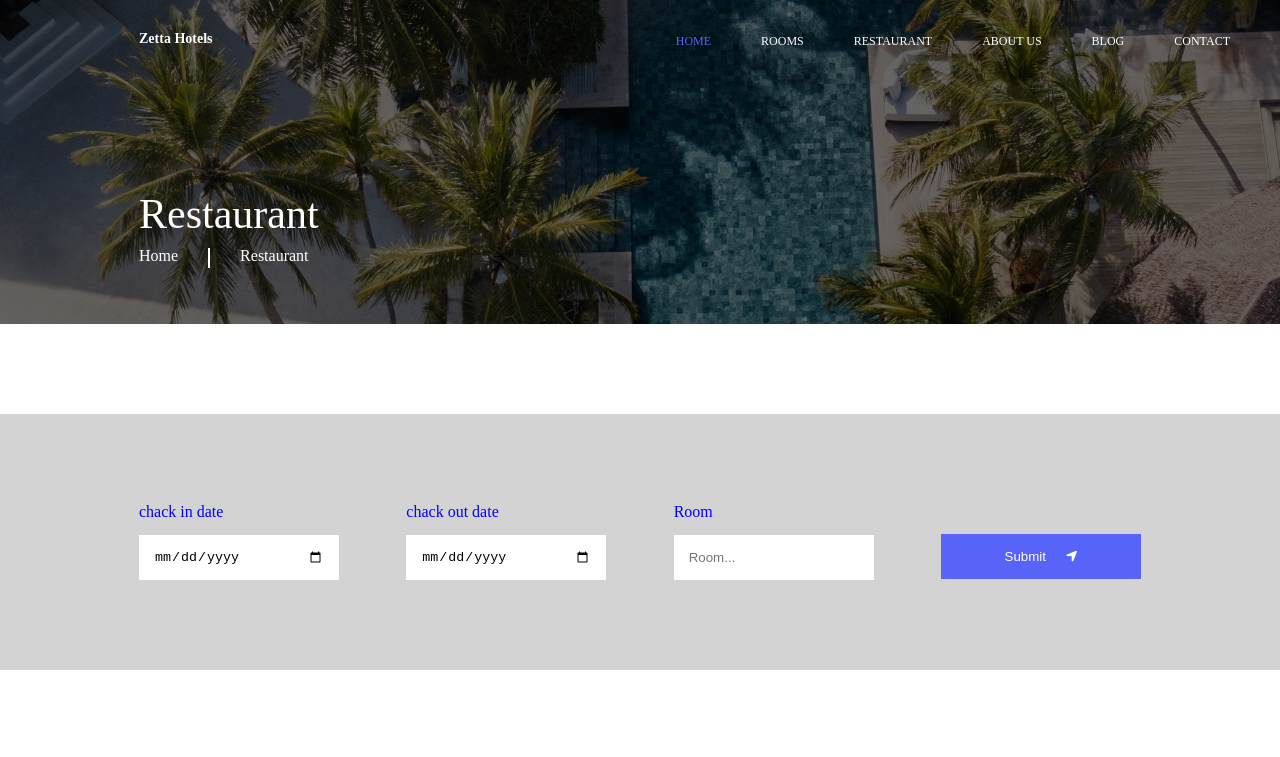
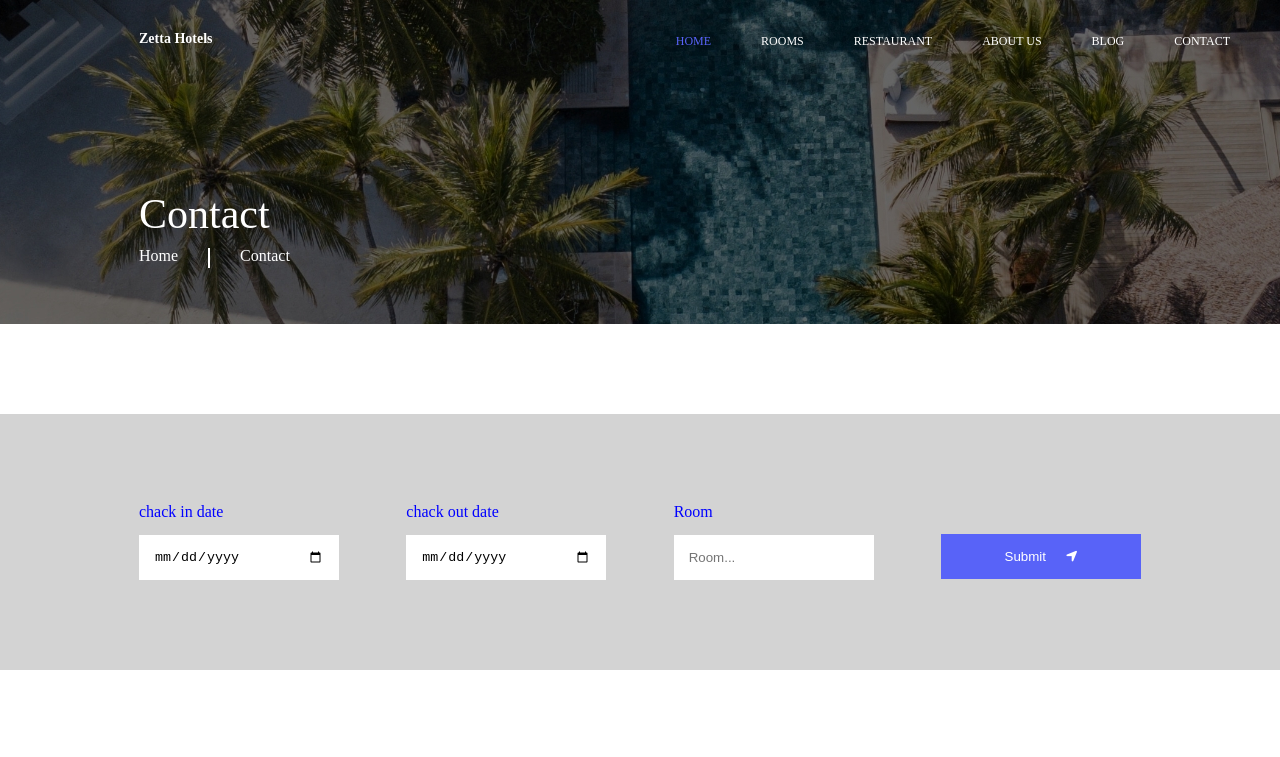
Before and after one commit to Ekaterine5/lesson-10-form, a plain HTML site: page index.html in a window 1280 px wide. Shown: the top 757 px of the page. Drawn offline with Linux system fonts and the light colour scheme.

Commit message:
add contact text

```diff
--- a/index.html
+++ b/index.html
@@ -38,11 +38,11 @@
             </nav>
             <div class="burger"><i class="fas fa-bars"></i></div>
         </div>
-    <h1 class="title-header"> Restaurant </h1>
+    <h1 class="title-header"> Contact </h1>
     <div class="header-box">
         <p class="header-text">Home</p>
         <div class="divider"></div>
-        <p class="header-text">Restaurant</p>
+        <p class="header-text">Contact</p>
     </div>
     </header>
 
```
